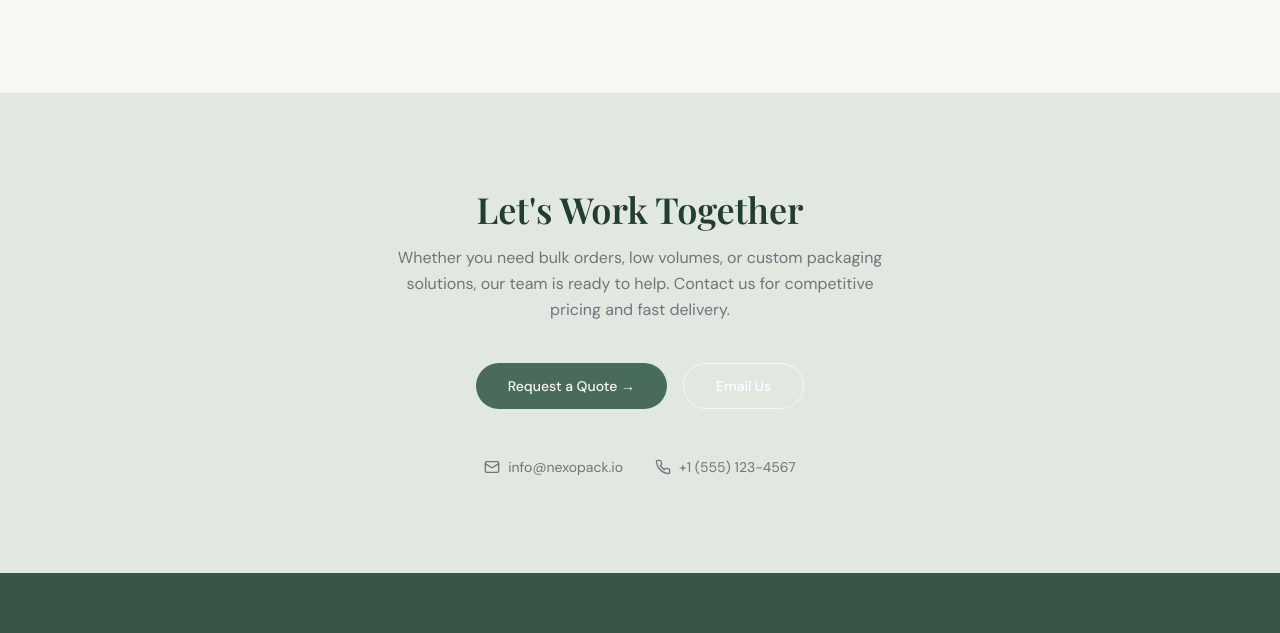
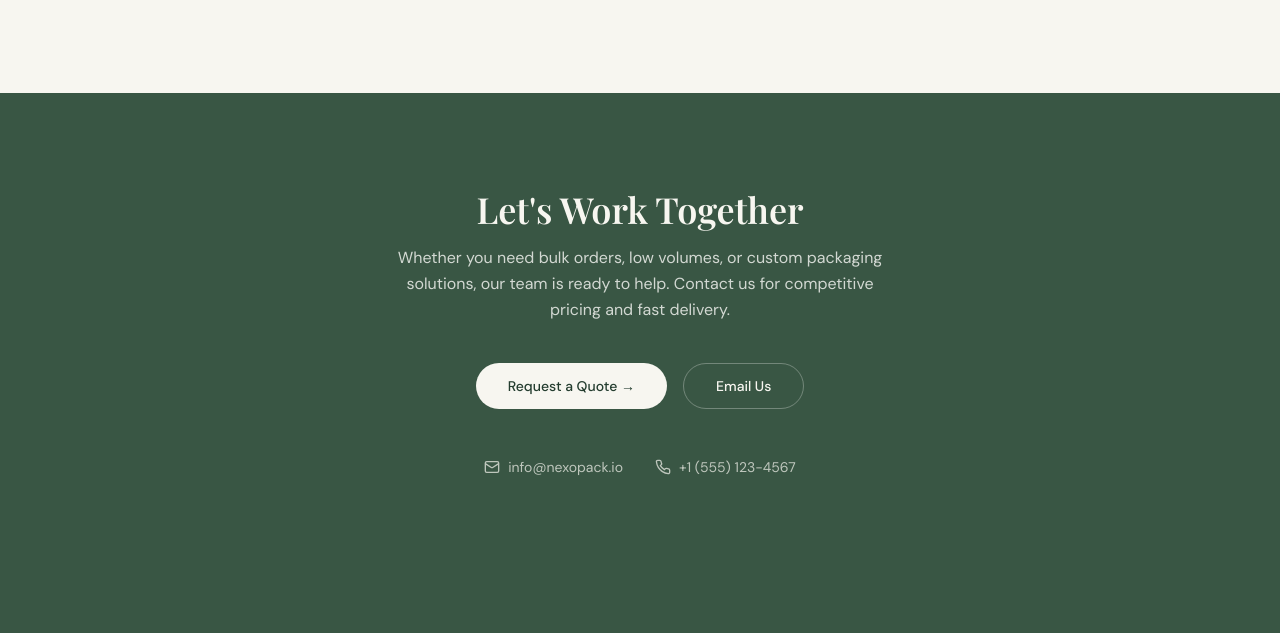
Before and after one commit to osson-star/nexopack-webpage, a plain HTML site: page index.html in a window 1280 px wide. Shown: the part 3086-3719 px from the top of the page. Drawn offline with nearby package versions, Linux system fonts and the light colour scheme.

Commit message:
fix: contact section dark bg, footer grid cols, empty product cards
- Contact section now uses sage-dark background (matching original
  design) instead of bg-sage-100 which made white text invisible
- Footer grid changed from 3 to 2 columns to match actual content
- Product grid filters out entries with empty names

Co-Authored-By: Claude Opus 4.6 <noreply@anthropic.com>

```diff
--- a/index.html
+++ b/index.html
@@ -200,20 +200,20 @@
 </section>
 
 <!-- Contact -->
-<section id="contact" class="py-16 md:py-24 bg-sage-100 text-center">
+<section id="contact" class="py-16 md:py-24 text-center" style="background: hsl(143, 20%, 28%); color: hsl(60, 20%, 97%);">
     <div class="max-w-6xl mx-auto px-6">
-        <h2 class="font-display text-3xl sm:text-4xl font-semibold text-sage-900 mb-4">Let's Work Together</h2>
-        <p class="max-w-lg mx-auto mb-10 leading-relaxed" style="color: hsl(150, 5%, 45%);">Whether you need bulk orders, low volumes, or custom packaging solutions, our team is ready to help. Contact us for competitive pricing and fast delivery.</p>
+        <h2 class="font-display text-3xl sm:text-4xl font-semibold text-cream mb-4">Let's Work Together</h2>
+        <p class="max-w-lg mx-auto mb-10 leading-relaxed" style="opacity: 0.8;">Whether you need bulk orders, low volumes, or custom packaging solutions, our team is ready to help. Contact us for competitive pricing and fast delivery.</p>
         <div class="flex flex-wrap justify-center gap-4 mb-12">
-            <a href="products.html#quote" class="inline-flex items-center gap-1.5 bg-sage-700 hover:bg-sage-900 text-cream font-medium px-8 py-3 rounded-full text-sm transition-colors">Request a Quote &rarr;</a>
-            <a href="mailto:info@nexopack.io" class="inline-flex items-center gap-1.5 text-white font-medium px-8 py-3 rounded-full text-sm transition-all hover:bg-white/10" style="border: 1.5px solid rgba(255,255,255,0.7);">Email Us</a>
+            <a href="products.html#quote" class="inline-flex items-center gap-1.5 bg-cream text-sage-900 hover:opacity-90 font-medium px-8 py-3 rounded-full text-sm transition-all">Request a Quote &rarr;</a>
+            <a href="mailto:info@nexopack.io" class="inline-flex items-center gap-1.5 text-cream font-medium px-8 py-3 rounded-full text-sm transition-all hover:bg-white/10" style="border: 1px solid hsla(60,20%,97%,0.3);">Email Us</a>
         </div>
-        <div class="flex flex-wrap justify-center gap-8 text-sm" style="color: hsl(150, 5%, 45%);">
-            <a href="mailto:info@nexopack.io" class="flex items-center gap-2 transition-colors hover:text-sage-900">
+        <div class="flex flex-wrap justify-center gap-8 text-sm" style="opacity: 0.7;">
+            <a href="mailto:info@nexopack.io" class="flex items-center gap-2 text-cream transition-colors hover:opacity-100">
                 <svg class="w-4 h-4" xmlns="http://www.w3.org/2000/svg" fill="none" viewBox="0 0 24 24" stroke="currentColor" stroke-width="2"><rect width="20" height="16" x="2" y="4" rx="2"/><path d="m22 7-8.97 5.7a1.94 1.94 0 0 1-2.06 0L2 7"/></svg>
                 info@nexopack.io
             </a>
-            <a href="tel:+15551234567" class="flex items-center gap-2 transition-colors hover:text-sage-900">
+            <a href="tel:+15551234567" class="flex items-center gap-2 text-cream transition-colors hover:opacity-100">
                 <svg class="w-4 h-4" xmlns="http://www.w3.org/2000/svg" fill="none" viewBox="0 0 24 24" stroke="currentColor" stroke-width="2"><path d="M22 16.92v3a2 2 0 0 1-2.18 2 19.79 19.79 0 0 1-8.63-3.07 19.5 19.5 0 0 1-6-6 19.79 19.79 0 0 1-3.07-8.67A2 2 0 0 1 4.11 2h3a2 2 0 0 1 2 1.72c.127.96.361 1.903.7 2.81a2 2 0 0 1-.45 2.11L8.09 9.91a16 16 0 0 0 6 6l1.27-1.27a2 2 0 0 1 2.11-.45c.907.339 1.85.573 2.81.7A2 2 0 0 1 22 16.92z"/></svg>
                 +1 (555) 123-4567
             </a>
@@ -224,7 +224,7 @@
 <!-- Footer -->
 <footer class="py-16" style="background: hsl(143,20%,28%); color: hsl(60,20%,97%);">
     <div class="max-w-6xl mx-auto px-6">
-        <div class="grid gap-12 md:grid-cols-3">
+        <div class="grid gap-12 md:grid-cols-2">
             <div>
                 <div class="flex items-center gap-2 font-display text-lg font-semibold mb-4">
                     <svg class="w-5 h-5" xmlns="http://www.w3.org/2000/svg" fill="none" viewBox="0 0 24 24" stroke="currentColor" stroke-width="2"><path d="M11 20A7 7 0 0 1 9.8 6.9C15.5 4.9 17 3.5 17 3.5s1.5 2 1.5 6.5c0 4-3.5 7-7.5 10Z"/><path d="M11.5 10c-2 1.5-3 3.2-3 5.5a7 7 0 0 0 .3 2"/></svg>
--- a/js/home.js
+++ b/js/home.js
@@ -43,7 +43,7 @@ function showTab(material, btn) {
   document.querySelectorAll('.tab').forEach(t => t.classList.remove('active'));
   if (btn) btn.classList.add('active');
   const grid = document.getElementById('product-grid');
-  const filtered = products.filter(p => p.material === material);
+  const filtered = products.filter(p => p.material === material && p.name);
   grid.innerHTML = filtered.map(p => {
     const tag = p.link ? 'a' : 'div';
     const href = p.link ? ` href="${p.link}"` : '';
```
